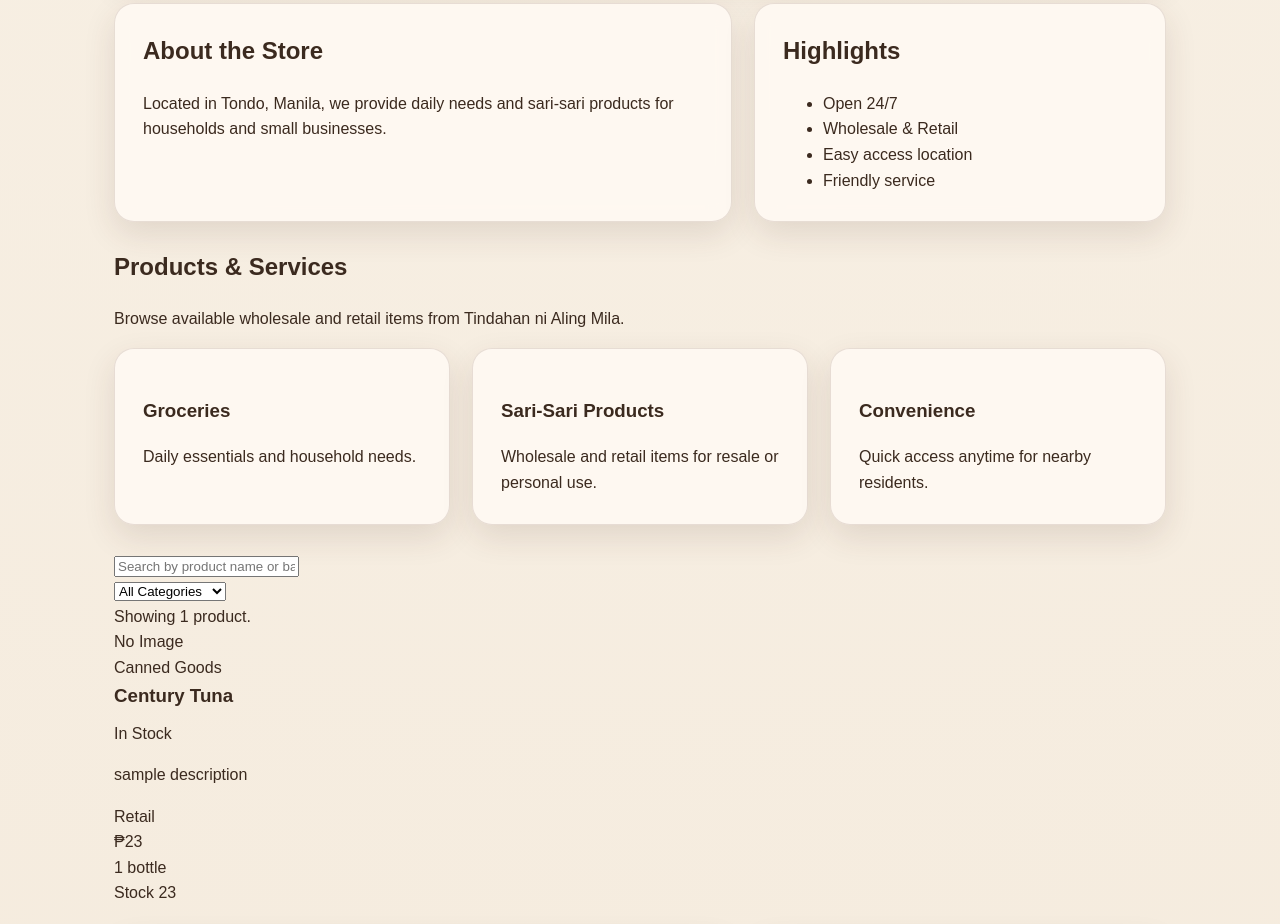
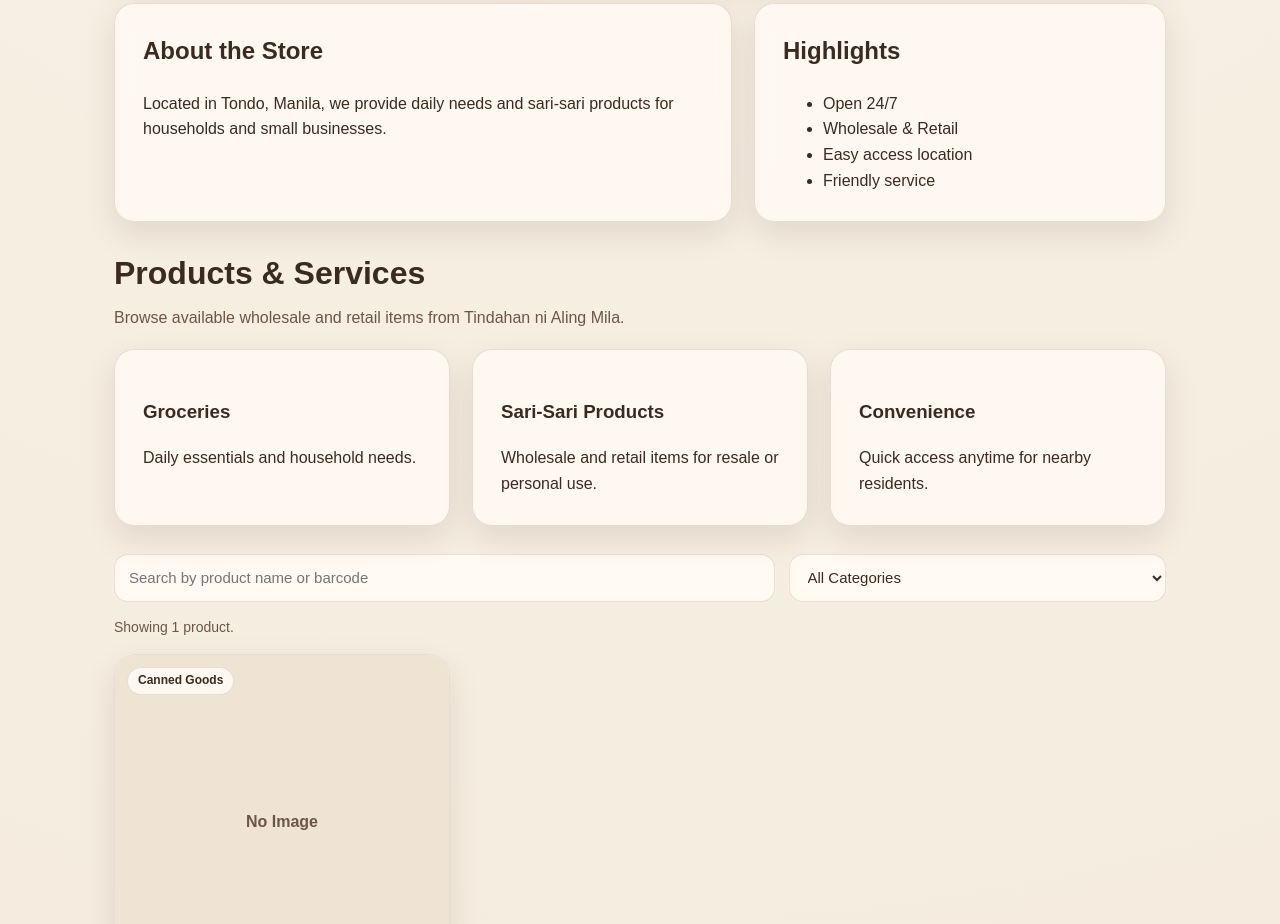
Before and after one commit to ghjohnrey/tindahan-ni-aling-mila, a plain HTML site: page index.html in a window 1280 px wide. Shown: the part 1056-1980 px from the top of the page. Drawn offline with Linux system fonts and the light colour scheme.

Commit message:
Update style.css

```diff
--- a/style.css
+++ b/style.css
@@ -306,3 +306,266 @@ main {
     width: 100%;
   }
 }
+
+.section-header {
+  margin-bottom: 18px;
+}
+
+.section-title {
+  margin: 0 0 6px;
+  font-size: 32px;
+}
+
+.section-subtitle {
+  margin: 0;
+  color: var(--muted);
+}
+
+.catalog-toolbar {
+  display: grid;
+  grid-template-columns: 1.4fr 0.8fr;
+  gap: 14px;
+  margin-bottom: 14px;
+}
+
+.search-box input,
+.filter-box select {
+  width: 100%;
+  min-height: 48px;
+  padding: 0 14px;
+  border: 1px solid var(--line);
+  border-radius: 14px;
+  background: rgba(255, 250, 243, 0.95);
+  color: var(--text);
+  font-size: 15px;
+}
+
+.catalog-meta {
+  margin-bottom: 16px;
+  color: var(--muted);
+  font-size: 14px;
+}
+
+.catalog-message {
+  margin: 18px 0;
+  padding: 16px;
+  border: 1px solid var(--line);
+  border-radius: 16px;
+  background: rgba(255, 250, 243, 0.9);
+  color: var(--muted);
+}
+
+.products-grid {
+  display: grid;
+  grid-template-columns: repeat(3, 1fr);
+  gap: 22px;
+}
+
+.product-card {
+  background: var(--surface);
+  border: 1px solid var(--line);
+  border-radius: 22px;
+  overflow: hidden;
+  box-shadow: var(--shadow);
+  display: flex;
+  flex-direction: column;
+}
+
+.product-image-wrap {
+  position: relative;
+}
+
+.product-image {
+  width: 100%;
+  aspect-ratio: 1 / 1;
+  object-fit: cover;
+  display: block;
+  background: #f0e5d7;
+}
+
+.product-image.placeholder {
+  display: flex;
+  align-items: center;
+  justify-content: center;
+  aspect-ratio: 1 / 1;
+  background: #efe4d4;
+  color: var(--muted);
+  font-weight: 700;
+}
+
+.product-top-tags {
+  position: absolute;
+  top: 12px;
+  left: 12px;
+  display: flex;
+  flex-wrap: wrap;
+  gap: 8px;
+}
+
+.product-category,
+.product-featured {
+  display: inline-flex;
+  align-items: center;
+  min-height: 28px;
+  padding: 0 10px;
+  border-radius: 999px;
+  font-size: 12px;
+  font-weight: 700;
+  background: rgba(255, 250, 243, 0.92);
+  border: 1px solid rgba(96, 61, 43, 0.14);
+}
+
+.product-featured {
+  background: rgba(184, 92, 56, 0.95);
+  color: #fff;
+  border: none;
+}
+
+.product-body {
+  padding: 18px;
+  display: flex;
+  flex-direction: column;
+  gap: 12px;
+}
+
+.product-header {
+  display: flex;
+  justify-content: space-between;
+  align-items: start;
+  gap: 12px;
+}
+
+.product-name {
+  margin: 0;
+  font-size: 20px;
+  line-height: 1.2;
+}
+
+.status-badge {
+  display: inline-flex;
+  align-items: center;
+  min-height: 30px;
+  padding: 0 10px;
+  border-radius: 999px;
+  font-size: 12px;
+  font-weight: 700;
+  white-space: nowrap;
+}
+
+.status-badge.in-stock {
+  background: #eaf7ec;
+  color: #1d6b2f;
+}
+
+.status-badge.low-stock {
+  background: #fff4df;
+  color: #8a5a00;
+}
+
+.status-badge.out-stock {
+  background: #fde8e8;
+  color: #9d2222;
+}
+
+.product-barcode {
+  margin: 0;
+  font-size: 13px;
+  color: var(--muted);
+}
+
+.product-barcode span {
+  font-weight: 700;
+  color: var(--text);
+}
+
+.product-description {
+  margin: 0;
+  color: var(--muted);
+  font-size: 14px;
+}
+
+.pricing-grid {
+  display: grid;
+  grid-template-columns: repeat(2, 1fr);
+  gap: 12px;
+}
+
+.price-card {
+  border: 1px solid var(--line);
+  border-radius: 18px;
+  padding: 14px;
+  background: rgba(255, 250, 243, 0.92);
+}
+
+.price-card.retail {
+  background: rgba(255, 248, 239, 0.95);
+}
+
+.price-card.wholesale {
+  background: rgba(250, 242, 233, 0.98);
+}
+
+.price-label {
+  font-size: 12px;
+  font-weight: 700;
+  color: var(--muted);
+  margin-bottom: 6px;
+}
+
+.price-value {
+  font-size: 24px;
+  font-weight: 800;
+  line-height: 1.1;
+}
+
+.price-meta {
+  margin-top: 6px;
+  font-size: 13px;
+  color: var(--muted);
+}
+
+.product-stock-row {
+  display: flex;
+  justify-content: space-between;
+  align-items: center;
+  padding-top: 6px;
+  border-top: 1px dashed var(--line);
+}
+
+.stock-label {
+  color: var(--muted);
+  font-size: 13px;
+}
+
+.stock-value {
+  font-weight: 700;
+}
+
+@media (max-width: 980px) {
+  .products-grid {
+    grid-template-columns: repeat(2, 1fr);
+  }
+
+  .catalog-toolbar {
+    grid-template-columns: 1fr;
+  }
+}
+
+@media (max-width: 640px) {
+  .products-grid {
+    grid-template-columns: 1fr;
+  }
+
+  .pricing-grid {
+    grid-template-columns: 1fr;
+  }
+
+  .product-header {
+    flex-direction: column;
+    align-items: start;
+  }
+
+  .section-title {
+    font-size: 26px;
+  }
+}
```
